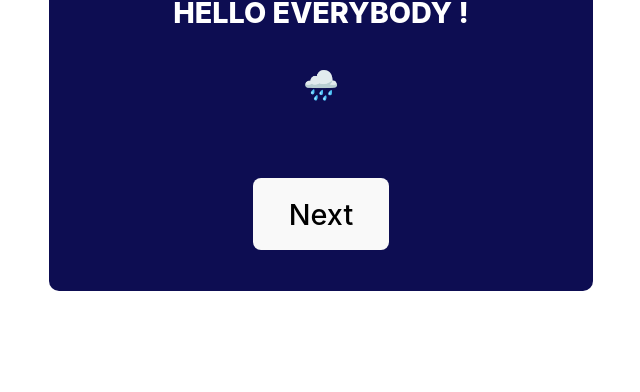
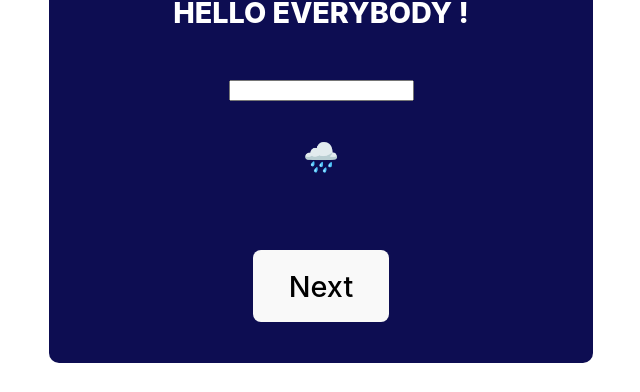
Before and after one commit to Ludovicscelles/pokedex2, a React (Vite) app: page / in a window 1280 px wide. Shown: the part 536-928 px from the top of the page, without its empty margins (335-975 px from the left). Before the commit the page ends 859 px from the top, so only its background shows below. Built offline with nearby package versions, Linux system fonts and the light colour scheme.

Commit message:
creation of component state.2

```diff
--- a/src/App.jsx
+++ b/src/App.jsx
@@ -3,6 +3,9 @@ import PokemonCard from "./components/PokemonCard";
 import WeatherIcon from "./components/WeatherIcon";
 import SayHello from "./components/SayHello";
 import { useState } from "react";
+import InputMessage from "./components/InputMessage";
+import DisplayMessage from "./components/DIsplayMessage";
+import NavBar from "./components/NavBar";
 
 const pokemonList = [
   {
@@ -36,16 +39,17 @@ function App() {
     setPokemonIndex(pokemonIndex - 1);
   };
   const handleClickNext = () => {
-    setPokemonIndex(pokemonIndex +1)
+    setPokemonIndex(pokemonIndex + 1);
   };
+  const [message, setMessage] = useState("");
   return (
     <div className="figure">
       <SayHello name="Wilder" name2="compagny" />
       <PokemonCard pokemon={pokemonList[pokemonIndex]} />
+      <InputMessage setMessage={setMessage} />
+      <DisplayMessage message={message} />
       <WeatherIcon />
-      {pokemonIndex > 0 ? <button onClick={handleClickPrevious}>Previous</button> : null}
-      <br />
-      {pokemonIndex < pokemonList.length - 1 ? <button onClick={handleClickNext}>Next</button> : null}
+      <NavBar handleClickPrevious={handleClickPrevious} handleClickNext={handleClickNext} pokemonIndex={pokemonIndex} pokemonList={pokemonList}/>
     </div>
   );
 }
--- /dev/null
+++ b/src/components/DIsplayMessage.jsx
@@ -0,0 +1,5 @@
+function DisplayMessage({message}) {
+    return <p>{message}</p>
+}
+
+export default DisplayMessage;
--- /dev/null
+++ b/src/components/InputMessage.jsx
@@ -0,0 +1,8 @@
+function InputMessage({ setMessage }) {
+  function handleChange(e) {
+    setMessage(e.target.value);
+  }
+  return <input name="message" onChange={handleChange} />;
+}
+
+export default InputMessage;
--- /dev/null
+++ b/src/components/NavBar.jsx
@@ -0,0 +1,31 @@
+import PropTypes from "prop-types";
+
+function NavBar({handleClickPrevious, handleClickNext, pokemonIndex, pokemonList}) {
+
+    return(
+    <section>
+    {pokemonIndex > 0 ? (
+        <button onClick={handleClickPrevious}>Previous</button>
+      ) : null}
+      <br />
+      {pokemonIndex < pokemonList.length - 1 ? (
+        <button onClick={handleClickNext}>Next</button>
+      ) : null}
+   </section>
+      );
+}
+
+NavBar.propTypes = {
+    handleClickPrevious: PropTypes.func.isRequired,
+    handleClickNext: PropTypes.func.isRequired,
+    pokemonIndex: PropTypes.number.isRequired,
+    pokemonList: PropTypes.arrayOf(
+        PropTypes.shape({
+            name: PropTypes.string.isRequired,
+            imgSrc: PropTypes.string,
+        })
+    ).isRequired,
+};
+
+
+export default NavBar;
--- a/src/components/PokemonCard.jsx
+++ b/src/components/PokemonCard.jsx
@@ -21,7 +21,7 @@ function PokemonCard({ pokemon }) {
 PokemonCard.propTypes = {
   pokemon: PropTypes.shape({
     imgSrc: PropTypes.string.isRequired,
-    name: PropTypes.string.isRequired,
+    name: PropTypes.string.isRequired
   }).isRequired,
 };
 
```
Lines whose indentation alone changed are shown as unchanged.
